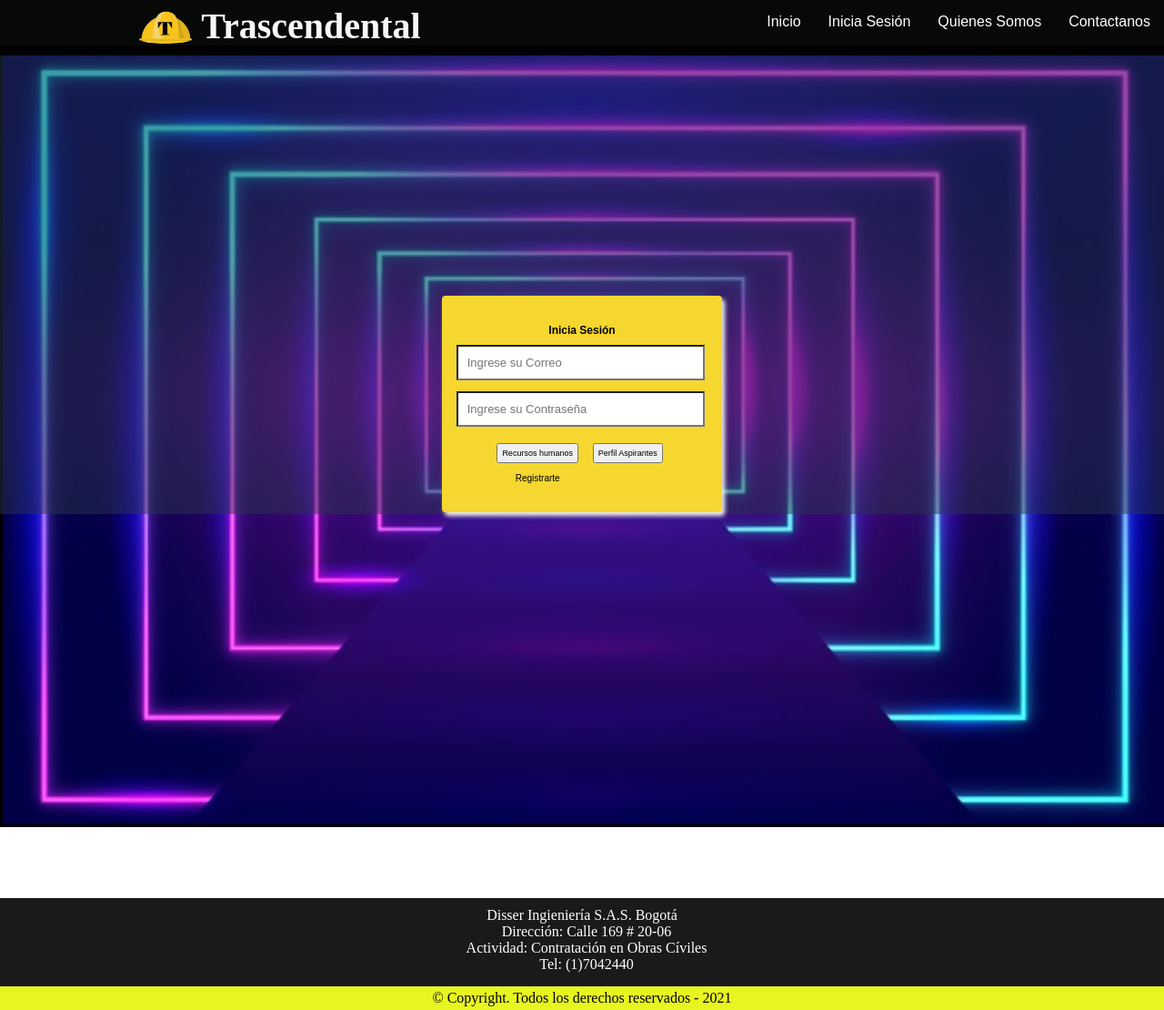
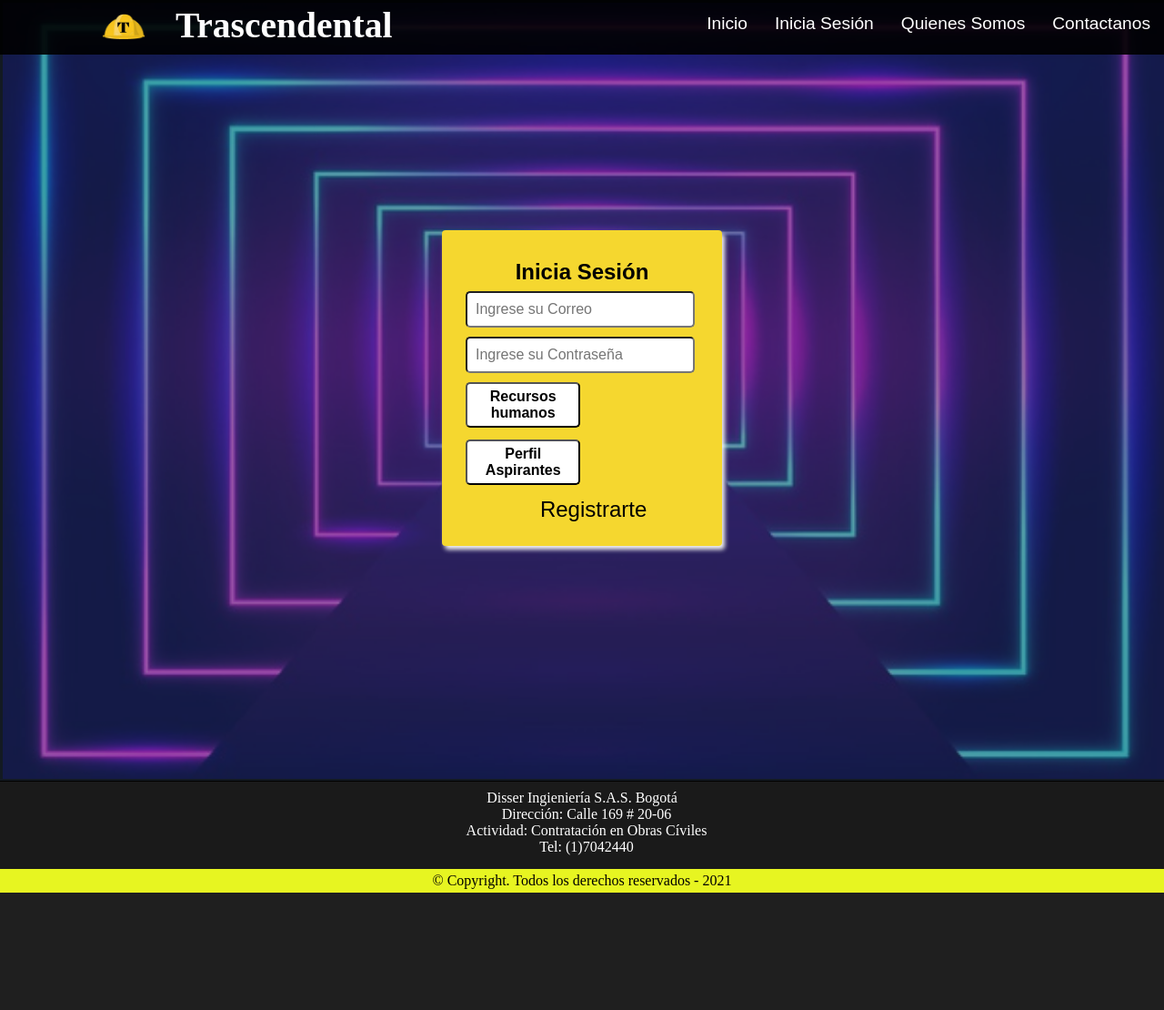
Before and after one commit to y4xu1/P-gina-Web-del-Proyecto, a PHP site: the page made by Inicio_Sesión.html in a window 1280 px wide. Shown: the whole page at 91% size. After the commit the page ends 981 px from the top, so only its background shows below. Run offline with PHP 8.4, Linux system fonts and the light colour scheme.

Commit message:
Inicio Sesión capacidad cualquier pantalla

```diff
--- a/Inicio_Sesión.css
+++ b/Inicio_Sesión.css
@@ -1,30 +1,24 @@
 * {
-    margin: 0px;
-    padding: 0px;
+    margin: 0%;
+    padding: 0%;
 }
 .Barra_Navegacion {
-    background: rgba(0, 0, 0, 0.952);
+    background: rgb(0, 0, 0, 0.9);
     width: 100%;
     position: fixed;
-    z-index: 10;
-}
-.Inicio {
-    background-color: #e5e8e8da;
-}
-.titulo{
-    color:rgb(247, 247, 247);
+    z-index: 3;
 }
 .Logo_Menú {
-    width: 5%;
+    width: 4%;
     overflow: hidden;
-    margin-top: 10px;
-    margin-left: 80px;
-    margin-bottom: 8px;
+    margin: 1% 2%;
+    /*margin-left: 40px;
+    margin-bottom: 5px;*/
     border: 0,5px solid rgba(128, 128, 128, 0.719);
 }
 h1 {
-    color: rgba(0, 0, 0, 0.952);
-    font-size: 40px;
+    color: white;
+    font-size: 247%;
     overflow: hidden;
     display: inline-block;
     margin: 5px;
@@ -34,12 +28,13 @@ nav {
 }
 nav ul {
     list-style: none;
-    overflow: hidden; /* Limpiamos errores de float */
+    overflow: hidden; /*Limpiamos errores de float*/
 }
 nav ul li {
     float: right;
     font-family: Arial, sans-serif;
-    font-size: 16px;
+    font-size: 120%;
+    width: auto;
 }
 nav ul li a {
     display: block; /* Convertimos los elementos a en elementos bloque para manipular el padding */
@@ -47,24 +42,22 @@ nav ul li a {
     color: #fff;
     text-decoration: none;
 }
+nav ul li a:hover {
+    color: black;
+}
 nav ul li:hover {
-    color: black;
-    background: #f7dc6f;
+    color: rgb(239, 255, 19);
+    background: #E9BD15;
 }
+/*-------------------------------*/
 .contenido {
-    padding-top: 50px;
-    padding-bottom: -10px;
+    padding-bottom: 67%;
     background-color: #2837477a;
-    padding-bottom: 515px;
 }
 .contenido img {
     float: left;
     overflow: none;
     display: block;
-    /*margin-top: 71px;
-    margin-bottom: -355px;
-    width: 1366px;
-    height: 454px;*/
 }
 .imagen_fondo{
     border:solid black;
@@ -76,74 +69,62 @@ nav ul li:hover {
 }
 .Inicio_Sesión {
     width: 20%;
-    margin: 21.5% 38%;
+    margin: 19.8% 38%;
     border-radius: 4px;
     background-color: #F5D72F;
     box-shadow: 3px 4px 5px whitesmoke;
     padding: 2%;
     position: absolute;
 }
-#Contenido_Inicio_Sesión {
-    margin: 1% -5%;
-    padding: 1%;
-}
 h2 {
-    font-size: 12px;
+    font-size: 150%;
     font-family: sans-serif;
     text-align: center;
-    padding-bottom: 5px;
-    margin-bottom: 4px;
+    margin: 2.5% 0%;
 }
 .controls {
     width: 90%;
     background-color: white;
-    padding: 10px;
-    border-radius: 2,5px;
-    margin-bottom: 12px;
+    padding: 3.5%;
+    border-radius: 5px;
+    margin-bottom: 4%;
     font-family: sans-serif;
-    font-size: 13px;
+    font-size: 100%;
 }
 .controls:hover {
     background-color: #EAEDED;
+    box-shadow: 0px 0px 5px gray;
 }
-.Inicio_Sesión a {
-    color: black;
-    text-decoration: none;
+.botons {
+    width: 49.4%;
+    border-radius: 5px;
+    font-family: sans-serif;
+    font-size: 100%;
+    font-weight: bolder;
+    padding: 2%;
+    margin-bottom: 5%;
+    background-color: white;
+}
+.botons:hover {
+    background-color: #EAEDED;
+    box-shadow: 0px 0px 5px gray;
 }
 #Contenido_Inicio_Sesión p a {
-    margin-top: 15px;
-    margin-left: 50px;
-    margin-right: 50px;
-    font-size: 10px;
+    margin: 0% 30%;
+    padding: 2%;
+    font-size: 150%;
     font-family: sans-serif;
     color: black;
     text-align: center;
     text-decoration: none;
-    padding: 15px;
 }
 #Contenido_Inicio_Sesión p a:hover {
-    font-size: 12px;
     color: navy;
     text-decoration: underline;
-}
-.botons {
-    font-family: sans-serif;
-    font-size: 9px;
-    padding: 2%;
-    margin-left: 16px;
-    margin: 3%;
-}
-#Contenido_Inicio_Sesión div {
-    margin: 0% 14%;
-}
-.botons:hover {
-    background-color: #D1F2EB;
-}
-.Inicio_Sesión a:hover {
-    text-decoration: underline;
+    text-shadow: 0px 0px 5px gray;
 }
 input:focus {
-    border: 3px groove #34495E;
+    border: 2px groove #34495E;
 }
 #correo:required, #contraseña:required {
     border: 3px groove #E74C3C;
@@ -154,10 +135,10 @@ input:focus {
 #correo:required, #contraseña:required {
     border: 3px groove #E74C3C;
 }
+/*-----------------------------------------*/
 footer {
     color: white;
     background-color: rgba(0, 0, 0, 0.897);
-    margin-top: 33%;
 }
 footer ul {
     text-align: center;
--- a/Inicio_Sesión.html
+++ b/Inicio_Sesión.html
@@ -31,7 +31,6 @@
         </header>
         <section class="contenido">
             <img src="Imagenes de la Página/Fondo_Luminicentes.jpg" class="imagen_fondo">
-            <div>
             <section class="Inicio_Sesión">
                 <section id="Contenido_Inicio_Sesión">
                     <h2>Inicia Sesión</h2>
@@ -44,8 +43,6 @@
                     <p><a href="Registro.html">Registrarte</a></p>
                 </section>
             </section>
-            </div>
-
         </section>
         <footer class="info_empres">
             <ul>
```
Lines whose indentation alone changed are shown as unchanged.
